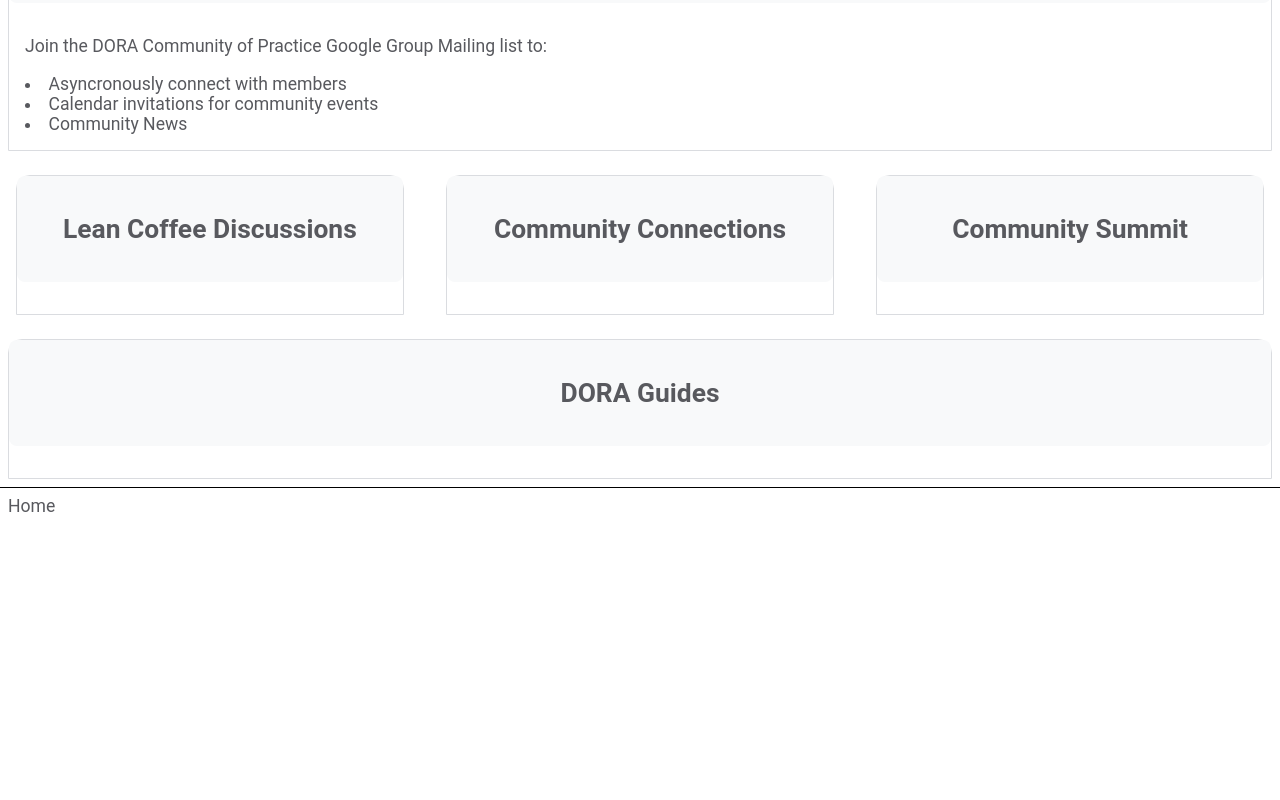
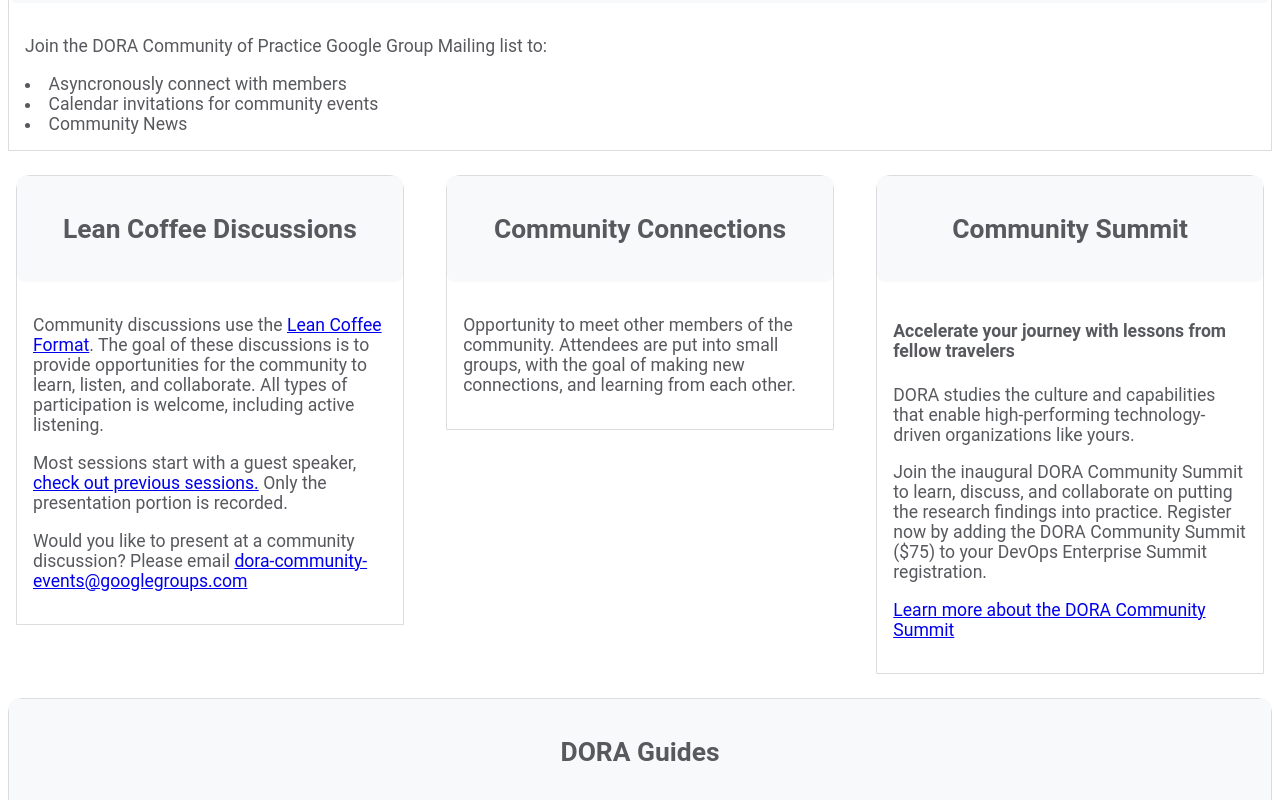
Before and after one commit to swansama/dora.community, a React (Vite) app: page /join in a window 1280 px wide. Shown: the part 418-1218 px from the top of the page. Before the commit the page ends 942 px from the top, so only its background shows below. Built offline with nearby package versions, Linux system fonts and the light colour scheme.

Commit message:
updates to join page

```diff
--- a/src/components/Card.tsx
+++ b/src/components/Card.tsx
@@ -1,9 +1,9 @@
 import Box from "@mui/material/Box";
 import { FontAwesomeIcon } from "@fortawesome/react-fontawesome";
 
-import doraCommunityOfPractice from "../assets/dora-community-of-practice.png";
-import { styled } from "@mui/material/styles";
-import { solid } from "@fortawesome/fontawesome-svg-core/import.macro";
+// import doraCommunityOfPractice from "../assets/dora-community-of-practice.png";
+// import { styled } from "@mui/material/styles";
+// import { solid } from "@fortawesome/fontawesome-svg-core/import.macro";
 
 type CardProps = {
   title: string;
--- a/src/components/CommunityGuidelines.tsx
+++ b/src/components/CommunityGuidelines.tsx
@@ -2,7 +2,7 @@
 import Box from "@mui/material/Box";
 import doraCommunityOfPractice from "../assets/dora-community-of-practice.png";
 import { Button } from "./Button";
-import { styled } from "@mui/material/styles";
+// import { styled } from "@mui/material/styles";
 
 export const CommunityGuidelinesPage = () => {
   return (
--- a/src/components/JoinPage.tsx
+++ b/src/components/JoinPage.tsx
@@ -42,9 +42,43 @@
         gap="1.5em"
         p="0.5rem"
       >
-        <Card title="Lean Coffee Discussions"></Card>
-        <Card title="Community Connections"></Card>
-        <Card title="Community Summit"></Card>
+        <Card title="Lean Coffee Discussions">
+          <p>
+            Community discussions use the{" "}
+            <a href="https://leancoffee.org/">Lean Coffee Format</a>. The goal
+            of these discussions is to provide opportunities for the community
+            to learn, listen, and collaborate. All types of participation is
+            welcome, including active listening.
+          </p>
+          <p>
+            Most sessions start with a guest speaker,{" "}
+            <a href="https://www.youtube.com/playlist?list=PLKK5zTDXqzFNt1OTjhlrCnhVl1UO2QMbk">
+              check out previous sessions.
+            </a>{" "}
+            Only the presentation portion is recorded.
+          </p>
+          <p>
+            Would you like to present at a community discussion? Please email{" "}
+            <a href="emailto:dora-community-events@googlegroups.com">
+              dora-community-events@googlegroups.com
+            </a>
+          </p>
+        </Card>
+        <Card title="Community Connections">
+        <p>Opportunity to meet other members of the community. Attendees are put into small groups, with the goal of making new connections, and learning from each other.</p>
+
+        </Card>
+        <Card title="Community Summit">
+
+            <h4>Accelerate your journey with lessons from fellow travelers</h4>
+
+            <p>DORA studies the culture and capabilities that enable high-performing technology-driven organizations like yours.</p> <p>Join the inaugural DORA Community Summit to learn, discuss, and collaborate on putting the research findings into practice.
+
+Register now by adding the DORA Community Summit ($75) to your DevOps Enterprise Summit registration.</p>
+
+
+<p><a href="https://www.dora.community/summit">Learn more about the DORA Community Summit</a></p>
+        </Card>
       </Box>
       <Box>
         <Card title="DORA Guides"></Card>
```
